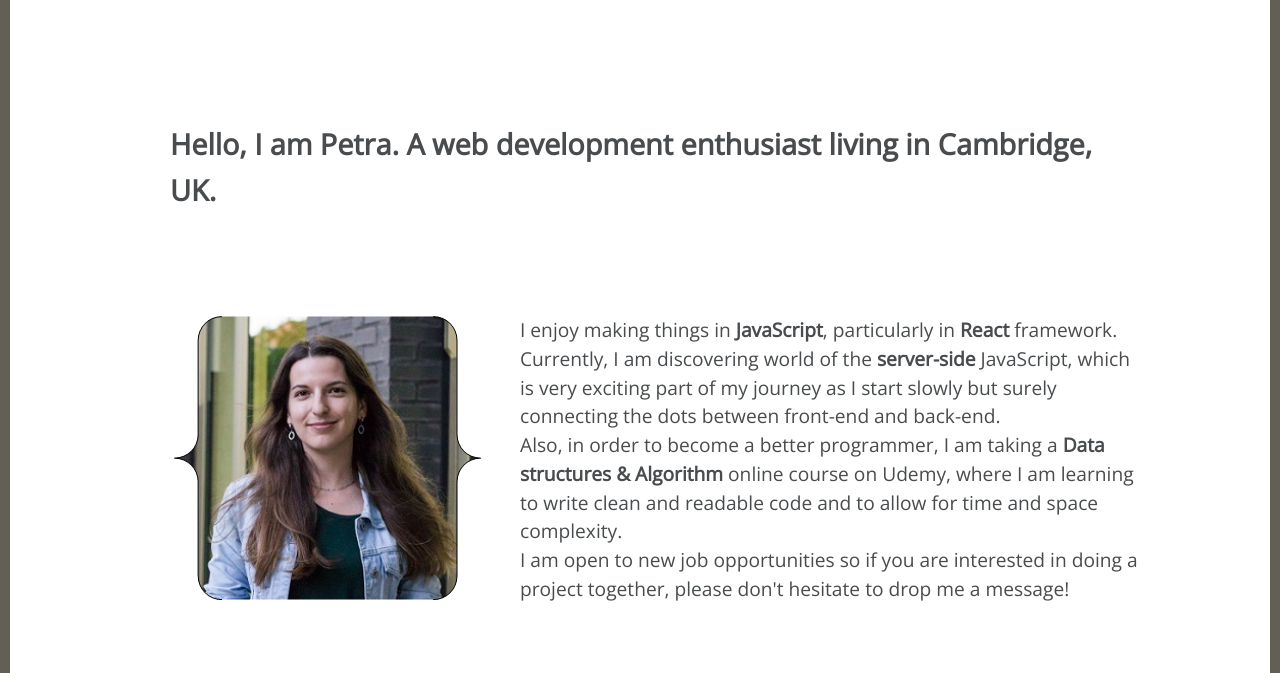
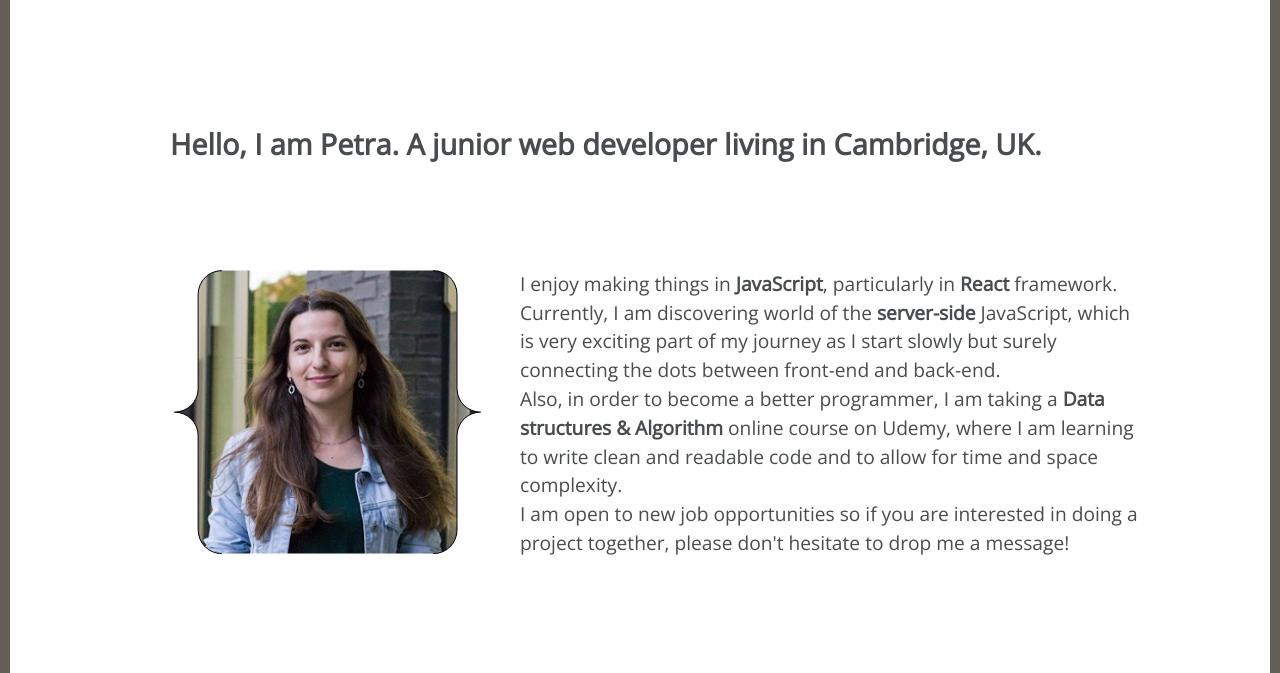
Before and after one commit to PierretteG/portfolio, a plain HTML site: page index.html in a window 1280 px wide. Shown: the part 127-800 px from the top of the page. Drawn offline with nearby package versions, Linux system fonts and the light colour scheme.

Commit message:
description changed

```diff
--- a/index.html
+++ b/index.html
@@ -48,7 +48,7 @@
     <a href="javascript:" id="return-to-top"><i class="fa fa-chevron-up"></i></a>
 
     <div id="about">
-      <h1>Hello, I am Petra. A web development enthusiast living in Cambridge, UK. </h1>
+      <h1>Hello, I am Petra. A junior web developer living in Cambridge, UK. </h1>
       <div id="about-area">
         <img id="me" src="me.png" alt="Petra Gerzova">
         <span id="about-text"> I enjoy making things in <span style="font-weight:bold">JavaScript</span>, particularly
```
